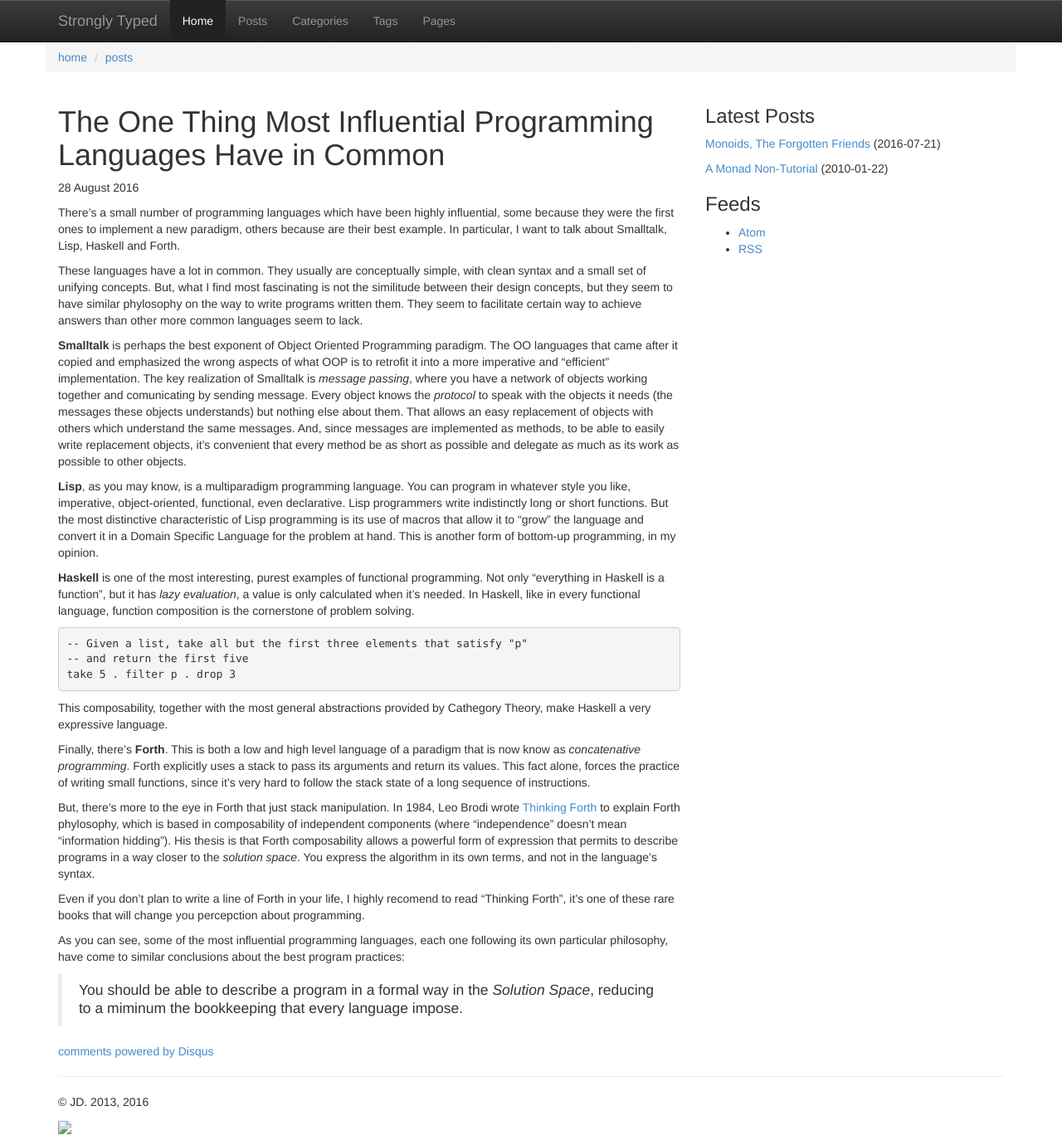
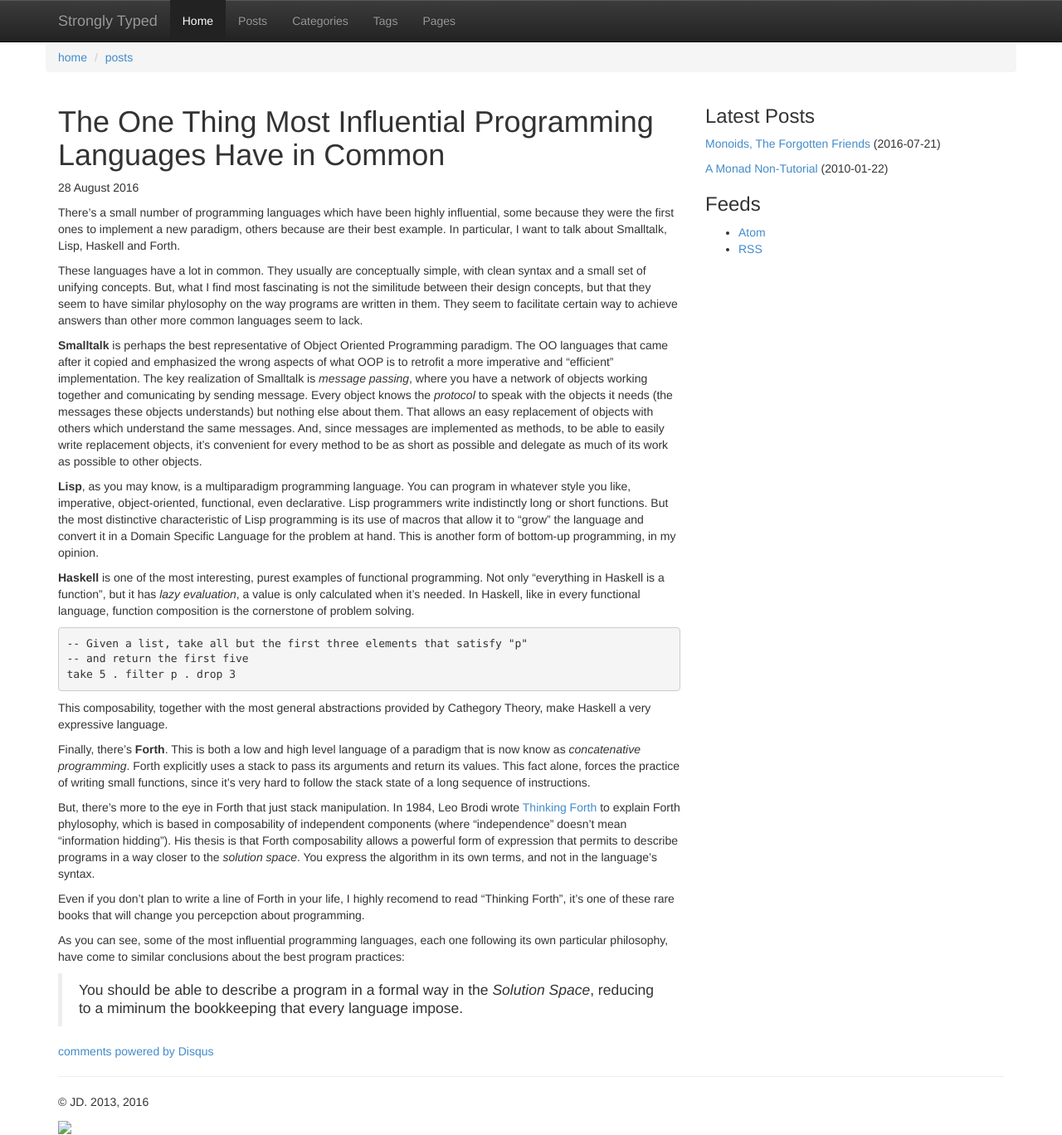
Before and after one commit to jdinunzio/jdinunzio.github.io, a Jekyll site: the page built from _posts/2016-08-28-common-features.md, in a window 1280 px wide. Shown: the whole page at 83% size. Built offline with Jekyll 4.4.1, drawn with Linux system fonts in a browser that asks for light colours; comment, search, counter and statistics services are not loaded.

Commit message:
Update 2016-08-28-common-features.md
Fix grammar

```diff
--- a/_posts/2016-08-28-common-features.md
+++ b/_posts/2016-08-28-common-features.md
@@ -14,21 +14,21 @@ about Smalltalk, Lisp, Haskell and Forth.
 These languages have a lot in common. They usually are conceptually simple,
 with clean syntax and a small set of unifying concepts. But, what I find
 most fascinating is not the similitude between their design concepts,
-but they seem to have similar phylosophy on the way to write programs written them.
+but that they seem to have similar phylosophy on the way programs are written in them.
 They seem to facilitate certain way to achieve answers than other more
 common languages seem to lack.
 
-**Smalltalk** is perhaps the best exponent of Object Oriented Programming
+**Smalltalk** is perhaps the best representative of Object Oriented Programming
 paradigm. The OO languages that came after it copied and emphasized the
-wrong aspects of what OOP is to retrofit it into a more imperative and
+wrong aspects of what OOP is to retrofit a more imperative and
 "efficient" implementation. The key realization of Smalltalk is *message
 passing*, where you have a network of objects working together and comunicating
 by sending message. Every object knows the *protocol* to speak with
 the objects it needs (the messages these objects understands) but nothing
 else about them. That allows an easy replacement of objects with others which
 understand the same messages. And, since messages are implemented as methods,
-to be able to easily write replacement objects, it's convenient that
-every method be as short as possible and delegate as much as its work as possible to
+to be able to easily write replacement objects, it's convenient for
+every method to be as short as possible and delegate as much of its work as possible to
 other objects.
 
 **Lisp**, as you may know, is a multiparadigm programming language. You can program
```
